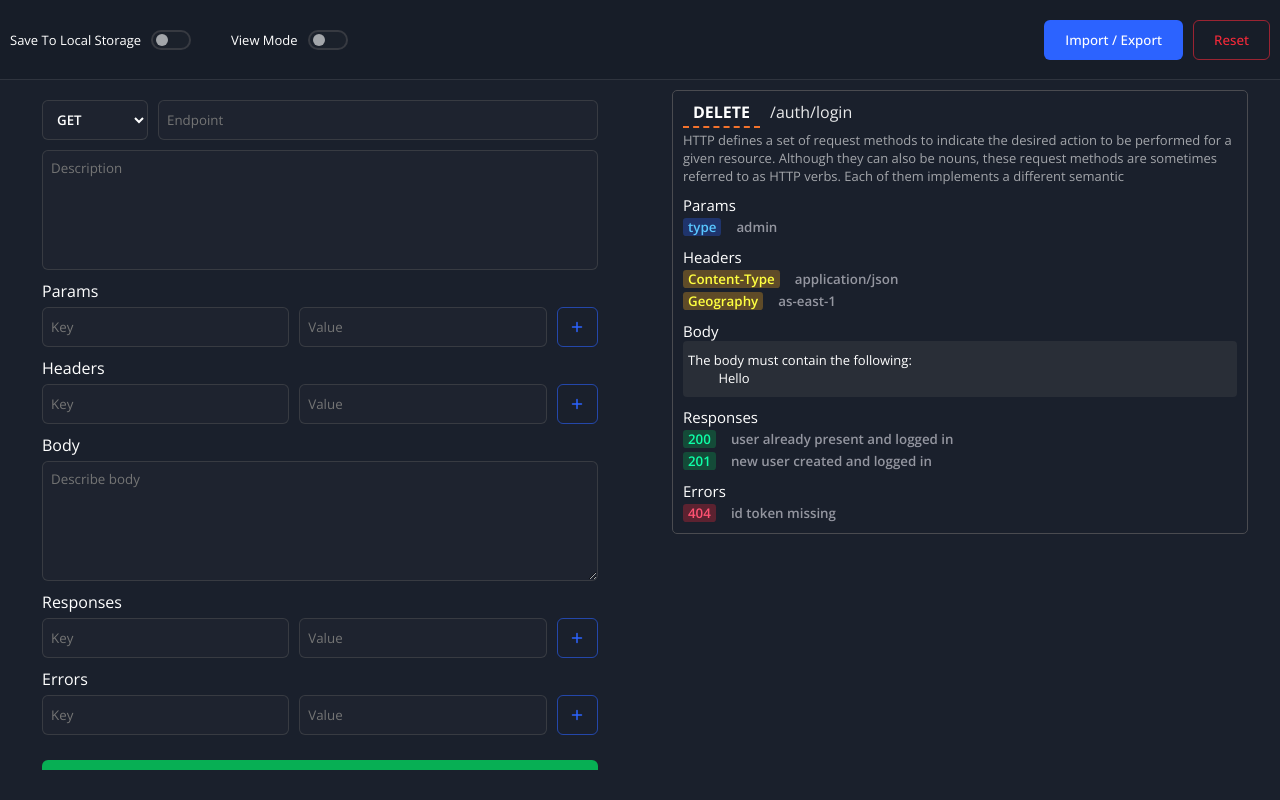
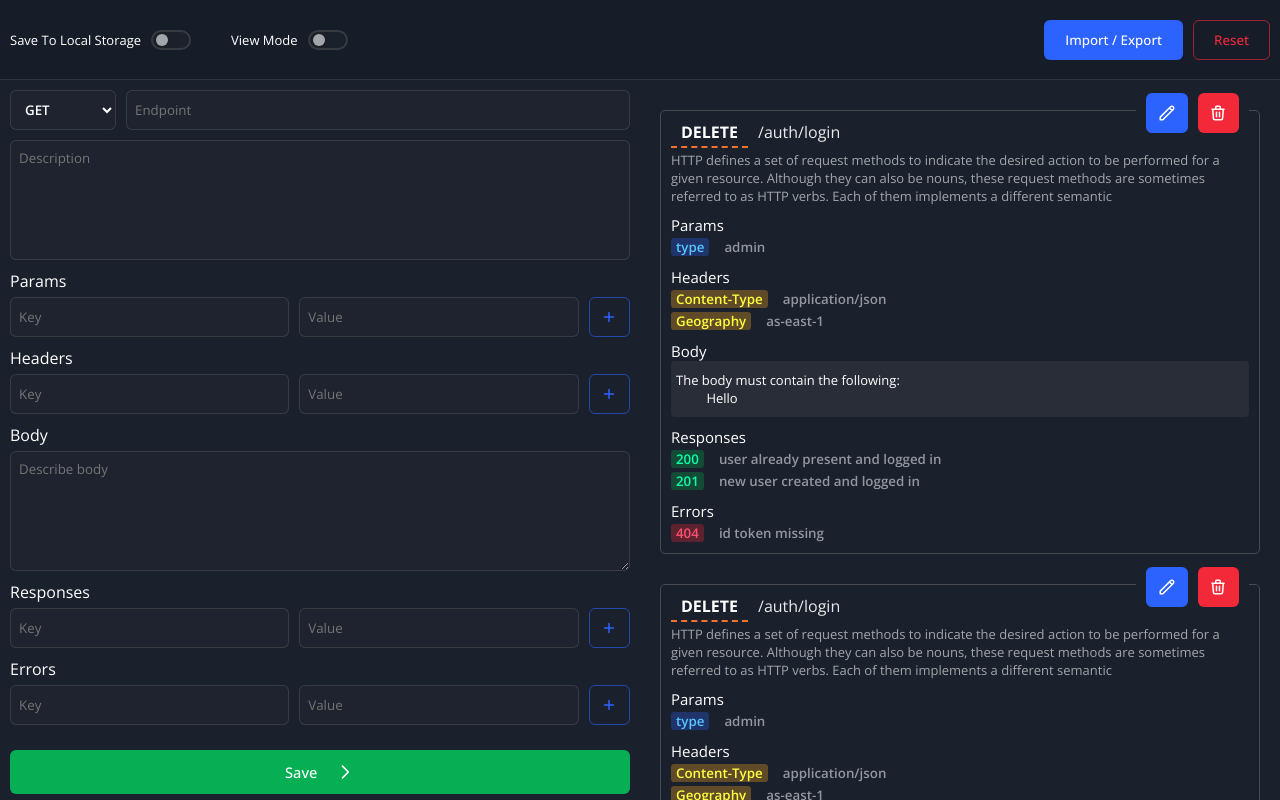
Before and after one commit to boga-man/kuvata, a React (Create React App) app: page / in a window 1280 px wide. Built offline with nearby package versions, Linux system fonts and the light colour scheme.

Commit message:
minor ui changes

```diff
--- a/src/App.tsx
+++ b/src/App.tsx
@@ -28,12 +28,12 @@ function App() {
     <>
       <GlobalStyle />
       <TopBar />
-      <div style={{ display: "flex" }}>
-        <RequestCEIndex style={{ width: "45%", margin: "10px auto" }} />
+      <div style={{ display: "flex", justifyContent: "center" }}>
+        <RequestCEIndex style={{ width: "50%" }} />
         <RequestViewIndex
-          style={{ width: "45%", margin: "10px auto", height: "fit-content" }}
-          request={requestMock}
+          request={[requestMock, requestMock, requestMock]}
           onDeleteRequest={() => {}}
+          onEditRequest={() => {}}
         />
       </div>
     </>
--- a/src/Components/Icons.tsx
+++ b/src/Components/Icons.tsx
@@ -179,3 +179,19 @@ export const IconPlus = (
     />
   </svg>
 );
+export const IconPencil = (
+  <svg
+    className="w-6 h-6"
+    fill="none"
+    stroke="currentColor"
+    viewBox="0 0 24 24"
+    xmlns="http://www.w3.org/2000/svg"
+  >
+    <path
+      strokeLinecap="round"
+      strokeLinejoin="round"
+      strokeWidth={2}
+      d="M15.232 5.232l3.536 3.536m-2.036-5.036a2.5 2.5 0 113.536 3.536L6.5 21.036H3v-3.572L16.732 3.732z"
+    />
+  </svg>
+);
--- a/src/Molecules/RequestCE/Index.tsx
+++ b/src/Molecules/RequestCE/Index.tsx
@@ -1,6 +1,7 @@
 import { CSSProperties, useState } from "react";
 import styled from "styled-components";
 import Button from "../../Components/Button";
+import { IconChevronRight } from "../../Components/Icons";
 import TextArea from "../../Components/TextArea";
 import { IKeyValue } from "../../Interfaces/Global";
 import { IRequest } from "../../Interfaces/Request";
@@ -9,7 +10,7 @@ import RequestIntroInput from "./RequestIntro";
 const RCEContainer = styled.div`
   border-radius: 5px;
   padding: 10px;
-  height: 85vh;
+  height: 90vh;
   overflow: auto;
 `;
 interface RCEIProps {
@@ -79,7 +80,12 @@ function RequestCEIndex(props: RCEIProps) {
           setErrors(data);
         }}
       />
-      <Button style={{ width: "100%", marginTop: "20px" }} intent="success">
+      <Button
+        iconAfter={IconChevronRight}
+        style={{ width: "100%", marginTop: "20px" }}
+        intent="success"
+        cSize="large"
+      >
         Save
       </Button>
     </RCEContainer>
--- a/src/Molecules/RequestView/Index.tsx
+++ b/src/Molecules/RequestView/Index.tsx
@@ -1,5 +1,7 @@
 import { CSSProperties } from "react";
 import styled from "styled-components";
+import Button from "../../Components/Button";
+import { IconPencil, IconTrash } from "../../Components/Icons";
 import { SimaraDarkTheme } from "../../Global/ThemeData";
 import { IRequest } from "../../Interfaces/Request";
 import Body from "./Body";
@@ -10,27 +12,55 @@ const SRVContainer = styled.div`
   border-radius: 5px;
   border: 1px solid ${SimaraDarkTheme.Colors.grey.dil0};
   padding: 10px;
-  margin: 10px;
+  margin: 30px 0;
+  position: relative;
+  width: 100%;
 `;
 interface RVIProps {
-  request: IRequest;
-  onDeleteRequest: (id: number) => void;
+  request: IRequest[];
   style?: CSSProperties;
+  onDeleteRequest: () => void;
+  onEditRequest: () => void;
 }
 function RequestViewIndex(props: RVIProps) {
   return (
-    <SRVContainer style={props.style}>
-      <RequestIntro requestIntroData={props.request.intro} />
-      <ParamsHeaders
-        params={props.request.params}
-        headers={props.request.headers}
-      />
-      <Body body={props.request.body} />
-      <ResponseError
-        responses={props.request.responses}
-        errors={props.request.errors}
-      />
-    </SRVContainer>
+    <div
+      style={{
+        width: "50%",
+        background: "none",
+        padding: "0 20px",
+        height: "90vh",
+        overflow: "auto",
+      }}
+    >
+      {props.request.map((item, index) => {
+        return (
+          <SRVContainer>
+            <div
+              style={{
+                padding: "0 10px",
+                background: SimaraDarkTheme.Colors.background,
+                position: "absolute",
+                top: -SimaraDarkTheme.SmallHeight / 2 + "px",
+                right: "10px",
+              }}
+            >
+              <Button isIconButton iconAfter={IconPencil} />
+              <Button
+                intent="danger"
+                iconAfter={IconTrash}
+                isIconButton
+                style={{ marginLeft: "10px" }}
+              />
+            </div>
+            <RequestIntro requestIntroData={item.intro} />
+            <ParamsHeaders params={item.params} headers={item.headers} />
+            <Body body={item.body} />
+            <ResponseError responses={item.responses} errors={item.errors} />
+          </SRVContainer>
+        );
+      })}
+    </div>
   );
 }
 
```
